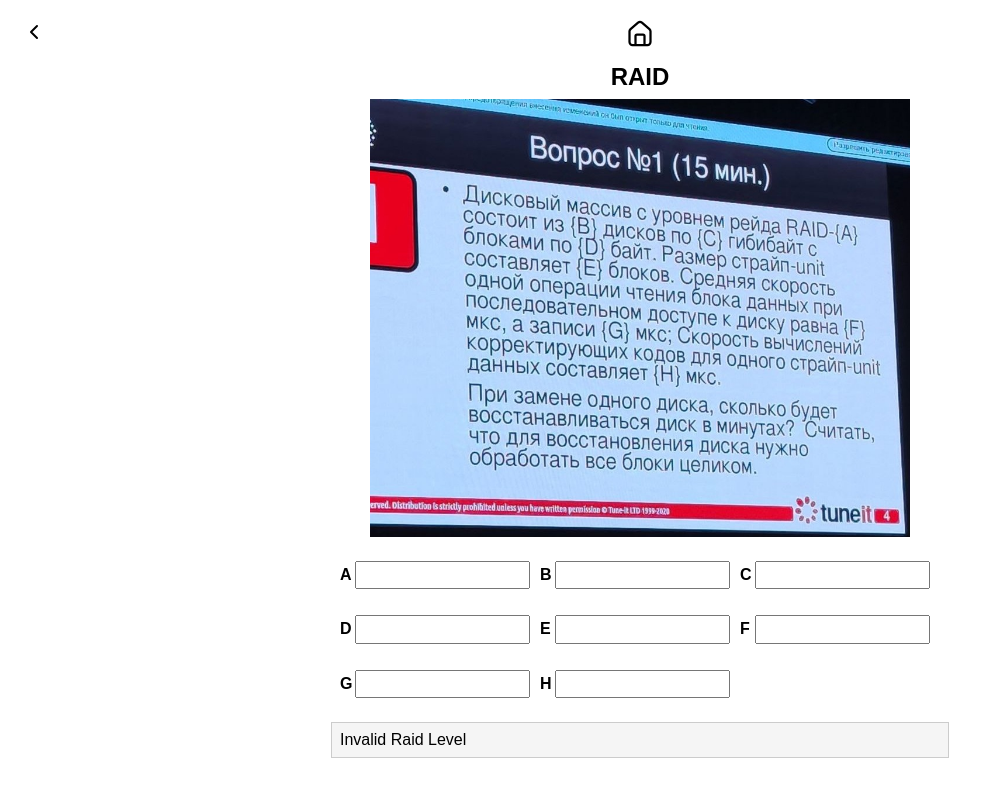
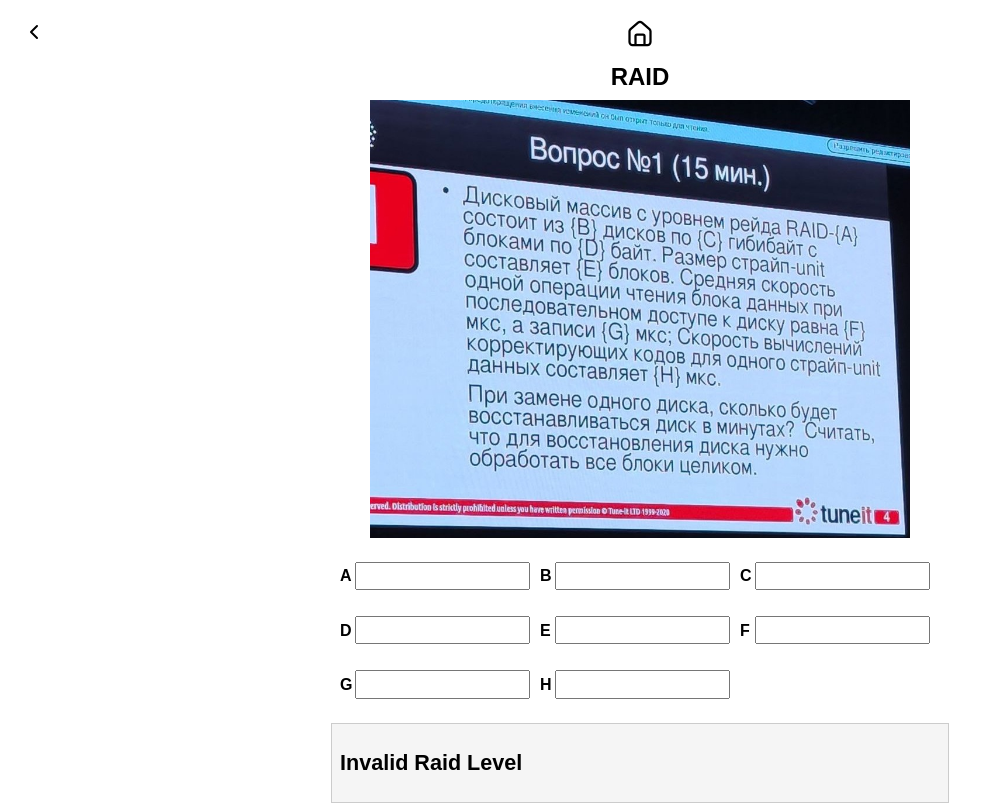
Before and after one commit to glebmavi/RubezhOS, a SvelteKit app: page /task/1 in a window 1280 px wide. Shown: the whole page, without its empty margins (0-982 px from the left). Built offline with nearby package versions, Linux system fonts and the light colour scheme.

Commit message:
Markdown, task 1 temp

```diff
--- a/package.json
+++ b/package.json
@@ -18,5 +18,8 @@
 		"svelte-check": "^4.0.0",
 		"typescript": "^5.0.0",
 		"vite": "^5.4.11"
+	},
+	"dependencies": {
+		"marked": "^15.0.6"
 	}
 }
--- a/src/lib/components/OutputBlock.svelte
+++ b/src/lib/components/OutputBlock.svelte
@@ -10,5 +10,6 @@
 		padding: 0.5rem;
 		border: 1px solid #ccc;
 		background-color: #f5f5f5;
+        line-height: 1.2;
 	}
 </style>
--- a/src/routes/+layout.svelte
+++ b/src/routes/+layout.svelte
@@ -11,7 +11,8 @@
         margin: 0;
         padding: 0;
         min-height: 100%;
-        font-family: sans-serif;
+        font-family: Arial, Helvetica, sans-serif;
+        line-height: 1.2;
     }
 
     :global(.layout) {
--- a/src/routes/task/1/+page.svelte
+++ b/src/routes/task/1/+page.svelte
@@ -5,12 +5,16 @@
 	import { tasks } from '$lib/tasksInfo';
 	import { task1Store, type TaskData1 as TaskData} from '$lib/stores/tasksStore';
 	import img from '$lib/images/photo_1.jpg'
-	import { get } from 'svelte/store';
+	import { marked } from 'marked';
 
 	let taskData: TaskData;
 	task1Store.subscribe((data) => (taskData = data));
 
+	let result = '';
+	$: markdownHTML = marked(result);
+
 	$: result = task(taskData);
+
 	function verify(data: TaskData): boolean {
 		for (const value of Object.values(data)) {
 			if (isNaN(Number(value))) {
@@ -26,17 +30,24 @@
 		}
 
 		let res = '';
-		res += 'Размер диска в байтах:<br>';
+		res += `### Размер диска в байтах:\n`;
 		const disk_size = Number(data.C) * 1024**3;
-		res += `disk_size = ${data.C} * 1024^3 = ${disk_size}`;
+		res += `\`disk_size\` = ${data.C} * 1024^3 = ${disk_size}\n`;
+
+		res += '### Количество stripe units на 1 диске:\n';
+		const stripes = disk_size / (Number(data.D) * Number(data.E));
+		res += `\`stripes\` = \`disk_size\` / ( ${data.D} * ${data.E} ) = ${stripes}\n`;
+
+		res += '### Количество блоков на 1 диске:\n';
+		const block_count = stripes * Number(data.E);
+		res += `block_count = stripes * ${data.E} = ${block_count}\n`;
 
 		const RaidLevel = data.A;
 		switch (RaidLevel) {
 			case "0":
-				res += raid0(data);
-				return res;
+				return '### RAID 0: не восстанавливается';
 			case "1":
-				return res;
+				return res += raid1(data, block_count, stripes);
 			case "2":
 				return res;
 			case "3":
@@ -48,12 +59,22 @@
 			case "6":
 				return res;
 			default:
-				return "Invalid Raid Level";
+				return "## Invalid Raid Level";
 		}
 	}
 
-	function raid0(data: TaskData) {
-		let res = ' ';
+	function raid1(data: TaskData, block_count: number, stripes: number) {
+		let res = '### RAID 1: вычисления паритета не нужно\n';
+		res += `### "Живых" дисков осталось N - 1: B - 1 = ${Number(data.B) - 1}\n`;
+
+		res += '### Время чтения: (Если последовательно)\n';
+		const read_time_seq = block_count * Number(data.F) * (Number(data.B) - 1);
+		res += `read_time_seq = block_count * ${data.F} * ( ${data.B} - 1 ) = ${read_time_seq}\n`;
+
+		res += '### Время чтения: (Если параллельно)\n';
+		const read_time_par = stripes * Number(data.E) * Number(data.F);
+		res += `read_time_par = stripes * ${data.E} * ${data.F} = ${read_time_par}\n`;
+
 		return res;
 	}
 
@@ -72,5 +93,13 @@
 />
 <!-- Output (the calculation) -->
 <OutputBlock>
-	{@html result}
+	<div class="markdown">
+		{@html markdownHTML}
+	</div>
 </OutputBlock>
+
+<style>
+	.markdown {
+		font-size: 0.9rem;
+	}
+</style>
```
Also changed, not shown: 1 other file (tests, documents, lock files or other folders).
